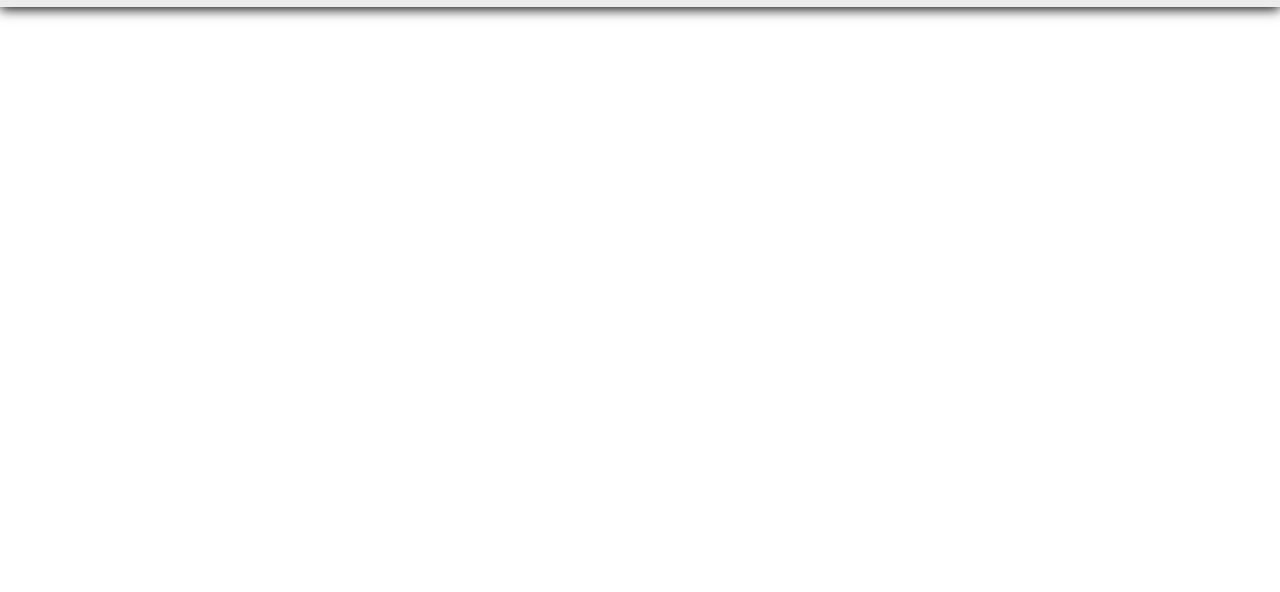
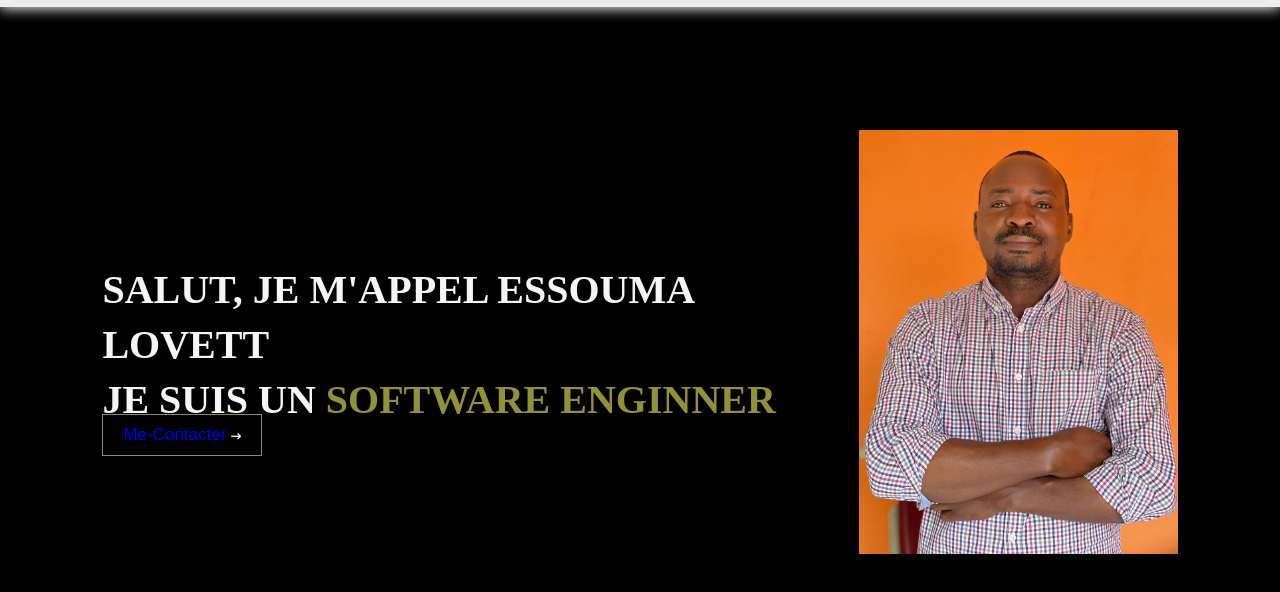
Before and after one commit to Ngoe333/Essouma_Lovett_Portfelio, a plain HTML site: page Index.html in a window 1280 px wide. Shown: the part 56-648 px from the top of the page. Drawn offline with Linux system fonts and the light colour scheme.

Commit message:
La premier page D'accueil et sa tete

```diff
--- a/Index.html
+++ b/Index.html
@@ -28,6 +28,16 @@
         <i class="fa-solid fa-bars"></i>
     </header>
 
+    <section class="page_accueil">
+        <h1 class="p_description">Salut, je m'appel essouma lovett <br> je suis un<span> software enginner</span></h1>
+        <button class="contact_b"><a href="wa.me237657899435">Me-Contacter <i class="fa-solid fa-arrow-right-long"></i></a></button>
+
+        <div class="left_side">
+            <img src="./Images/Photo 1.jpg" alt="">
+        </div>
+
+    </section>
+
 
     <script src="./Javascript/Main.js"></script>
 </body>
--- a/Style.css
+++ b/Style.css
@@ -22,10 +22,12 @@ html{
     padding:10px 8%;
     top:0;
     left:0;
+    position:fixed;
     display:flex;
     align-items:center;
     justify-content:space-between;
-    box-shadow:0 2px 12px #000
+    box-shadow:0 2px 12px rgb(234, 234, 234);
+    z-index:5;
 
 }
 
@@ -58,3 +60,59 @@ html{
     transform: translateY(-7px);
 
 }
+
+/* Partie de la page d'accueil du siteweb */
+
+.page_accueil{
+    width:100%;
+    height:100vh;
+    padding:0 8%;
+    /* background-image: url(./Images/Web_Background.jpeg); */
+    background-color: black;
+    background-size:cover;
+    background-position:center;
+    background-repeat: no-repeat;
+    display:flex;
+    align-items: center;
+    justify-content: space-between;
+}
+
+.page_accueil .p_description{
+    font-size: 2.5rem;
+    font-weight: 600;
+    color:whitesmoke;
+    text-transform: uppercase;
+    line-height: 55px;
+}
+
+.p_description span{
+    color:rgb(145, 145, 56);
+}
+
+.page_accueil .contact_b{
+    position: absolute;
+    left: 8%;
+    bottom: 36%;
+    border: 1px solid rgb(145, 145, 56);
+    padding: 10px 20px;
+    background: transparent;
+
+}
+
+.contact_b a{
+    font-size: 17px;
+}
+
+.contact_b .fa-arrow-right-long{
+    color: white;
+    font-size: 10px;
+}
+
+.left_side{
+    width:30%;
+
+}
+
+.left_side img{
+    width: 100%;
+}
```
Also changed, not shown: Images/Photo 1.jpg (added).
